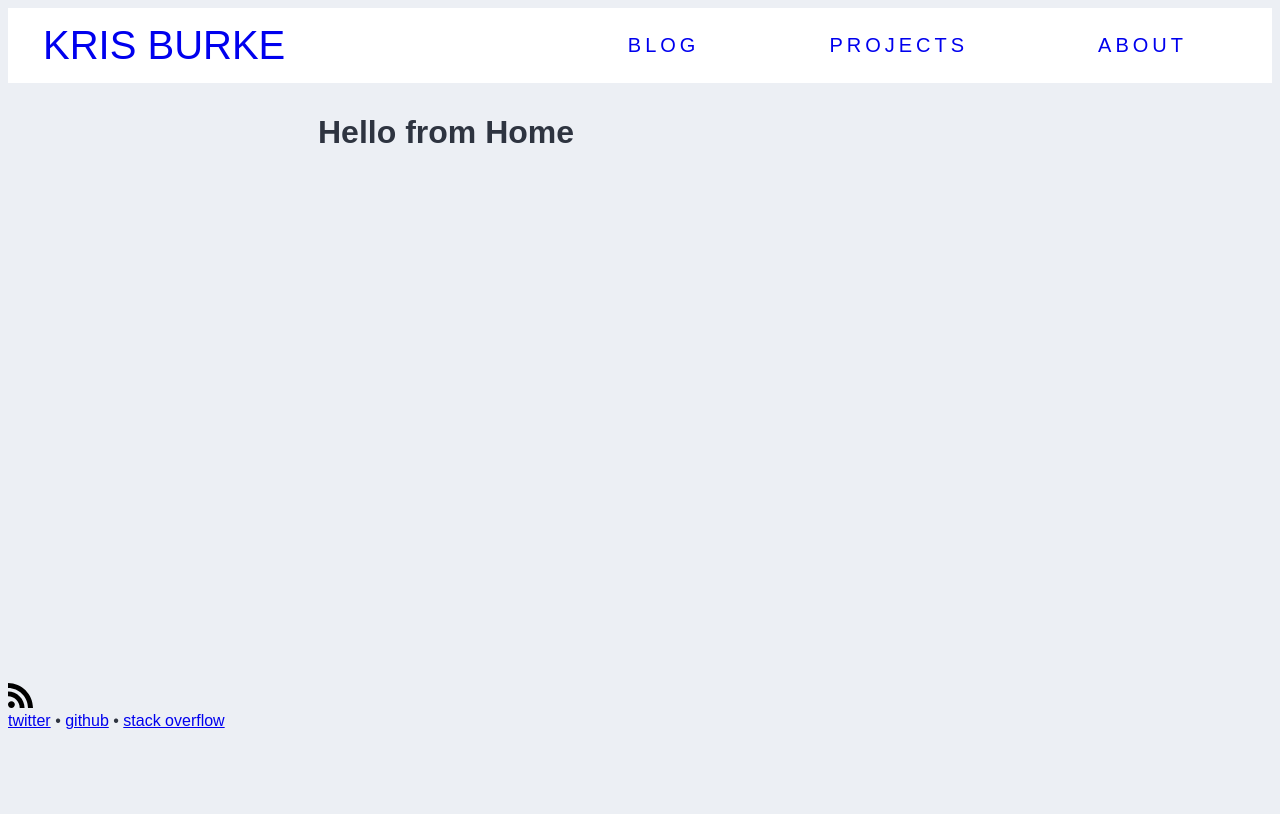
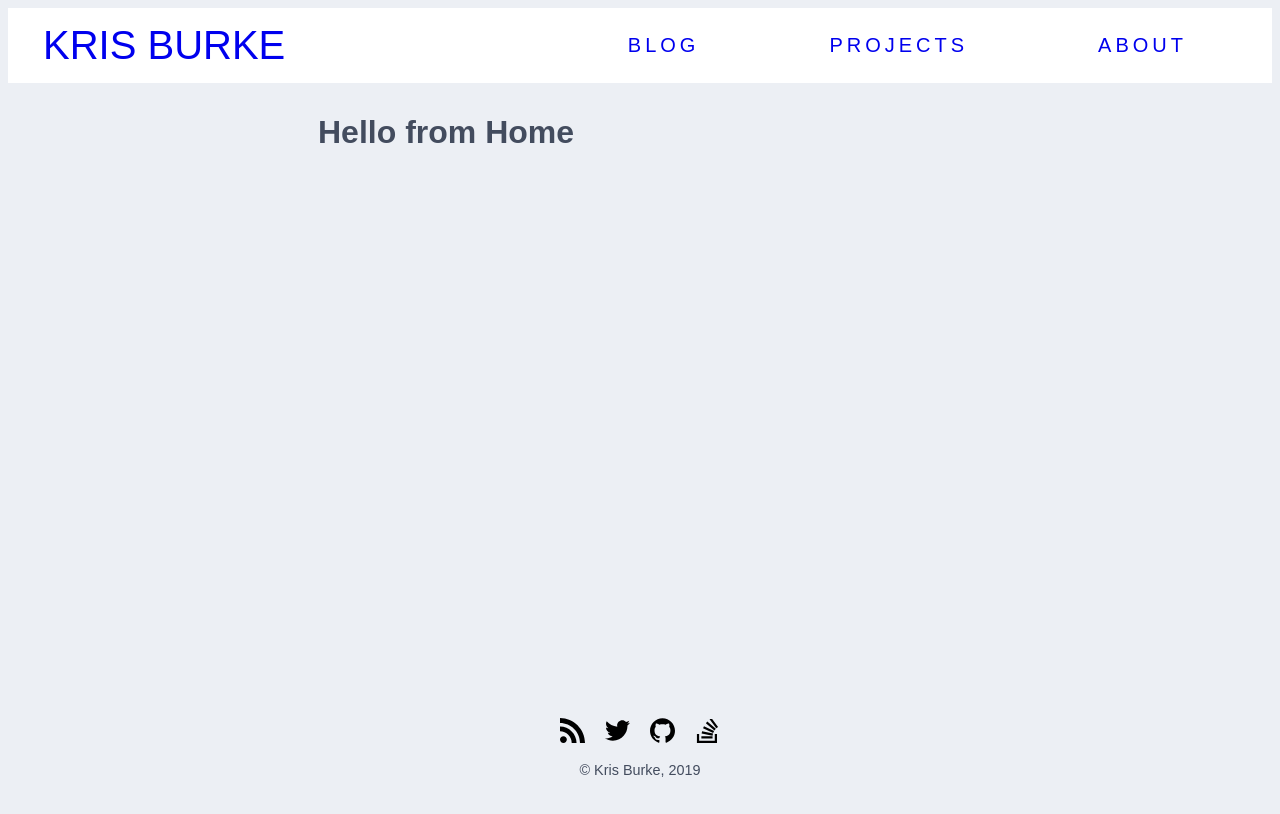
Before and after one commit to krisburke/krisburke.me, a Gatsby site: page / in a window 1280 px wide. Built offline with nearby package versions, Linux system fonts and the light colour scheme; Gatsby itself is replaced by a stand-in of ours; some packages are replaced by stand-ins of ours; a web font is replaced by a local one.

Commit message:
Improve styling, footer, favicon

```diff
--- a/src/common/colors.css
+++ b/src/common/colors.css
@@ -1,4 +1,4 @@
-@value white: #FFF;
+@value white: #F8F9FB;
 
 /*Using Nord for color scheme */
 /*Credit: Arctic Ice Studio <development@arcticicestudio.com>*/
--- a/src/common/global.css
+++ b/src/common/global.css
@@ -1,5 +1,5 @@
 body {
     font-family: 'Rubik', sans-serif;
     background-color: #eceff4; /* Nord 6 */
-    color: #2e3440; /* Nord 0 */
+    color: #434c5e; /* Nord 2 */
 }
--- a/src/components/Footer/Footer.js
+++ b/src/components/Footer/Footer.js
@@ -1,49 +1,13 @@
 import React from 'react';
 import styles from './Footer.module.css';
-import rssIcon from '../../assets/simple-icons/rss.svg';
+import IconGroup from '../IconGroup/IconGroup';
 
 class Footer extends React.Component {
     render() {
         return (
             <footer className={styles.footer}>
-                <div className={styles.icons}>
-                    <div className={styles.icon}>
-                        <a
-                            href="/rss.xml"
-                            target="_blank"
-                            rel="noopener noreferrer"
-                        >
-                            <img
-                                className={styles.svg}
-                                src={rssIcon}
-                                alt="rss icon"
-                            />
-                        </a>
-                    </div>
-                    <a
-                        href="https://mobile.twitter.com/_krisburke"
-                        target="_blank"
-                        rel="noopener noreferrer"
-                    >
-                        twitter
-                    </a>{' '}
-                    &bull;{' '}
-                    <a
-                        href="https://github.com/krisburke"
-                        target="_blank"
-                        rel="noopener noreferrer"
-                    >
-                        github
-                    </a>{' '}
-                    &bull;{' '}
-                    <a
-                        href="https://stackoverflow.com/users/5171478/kris-burke"
-                        target="_blank"
-                        rel="noopener noreferrer"
-                    >
-                        stack overflow
-                    </a>
-                </div>
+                <IconGroup />
+                <p className={styles.copyright}>© Kris Burke, 2019</p>
             </footer>
         );
     }
--- a/src/components/Footer/Footer.module.css
+++ b/src/components/Footer/Footer.module.css
@@ -7,16 +7,12 @@
     background-color: nord9;
     width: 100%;
     height: 125px;
+    align-items: center;
+    justify-content: center;
+    flex-direction: column;
 }
 
-.icons {
-    justify-content: center;
+.copyright {
+    margin: 5px;
+    font-size: 0.9em;
 }
-
-.icon {
-    width: 25px;
-}
-
-.svg {
-    fill: white;
-}
--- /dev/null
+++ b/src/components/Icon/Icon.jsx
@@ -0,0 +1,14 @@
+import React from 'react';
+import styles from '../Icon/Icon.module.css';
+
+const Icon = ({ href, alt, imgClass, src }) => {
+    return (
+        <div className={styles.icon}>
+            <a href={href} target="_blank" rel="noopener noreferrer">
+                <img className={imgClass} src={src} alt={alt} />
+            </a>
+        </div>
+    );
+};
+
+export default Icon;
--- /dev/null
+++ b/src/components/Icon/Icon.module.css
@@ -0,0 +1,4 @@
+.icon {
+    width: 25px;
+    margin: 10px;
+}
--- /dev/null
+++ b/src/components/IconGroup/IconGroup.jsx
@@ -0,0 +1,32 @@
+import React from 'react';
+import Icon from '../Icon/Icon';
+import styles from './IconGroup.module.css';
+import rssIcon from '../../assets/simple-icons/rss.svg';
+import twitterIcon from '../../assets/simple-icons/twitter.svg';
+import githubIcon from '../../assets/simple-icons/github.svg';
+import stackOverflowIcon from '../../assets/simple-icons/stackoverflow.svg';
+
+const IconGroup = () => {
+    return (
+        <div className={styles.icons}>
+            <Icon href="/rss.xml" alt="RSS Icon" src={rssIcon} />
+            <Icon
+                href="https://mobile.twitter.com/_krisburke"
+                alt="Twitter Icon"
+                src={twitterIcon}
+            />
+            <Icon
+                href="https://github.com/krisburke"
+                alt="Github Icon"
+                src={githubIcon}
+            />
+            <Icon
+                href="https://stackoverflow.com/users/5171478/kris-burke"
+                alt="Stack Overflow Icon"
+                src={stackOverflowIcon}
+            />
+        </div>
+    );
+};
+
+export default IconGroup;
--- /dev/null
+++ b/src/components/IconGroup/IconGroup.module.css
@@ -0,0 +1,4 @@
+.icons {
+    width: auto;
+    display: flex;
+}
```
Also changed, not shown: src/templates/blog-post.js (+7 -10 lines), src/templates/blog-post.module.css (+22 -0 lines), src/assets/icon.png.
